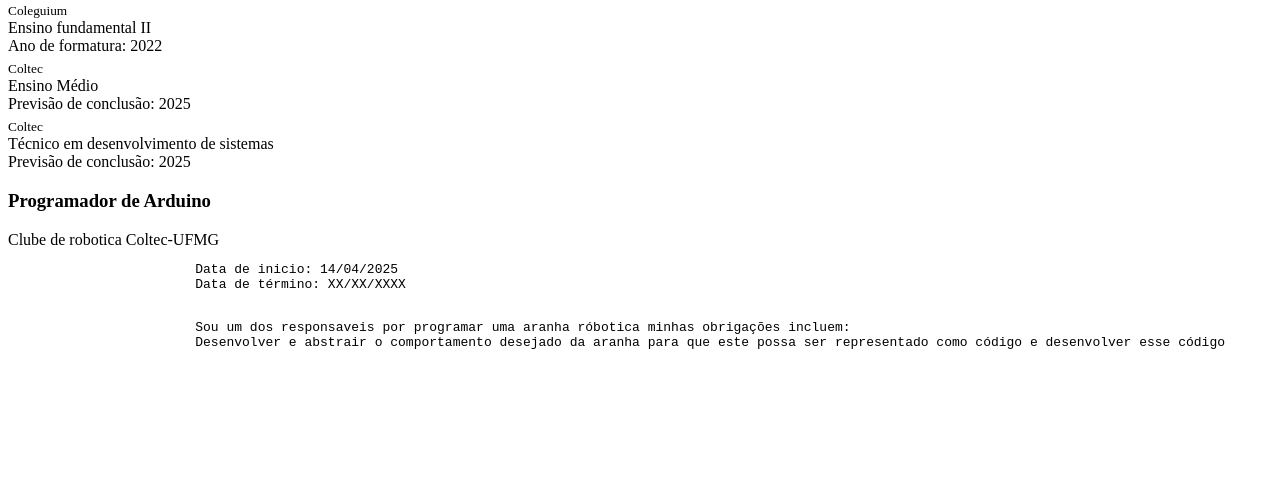
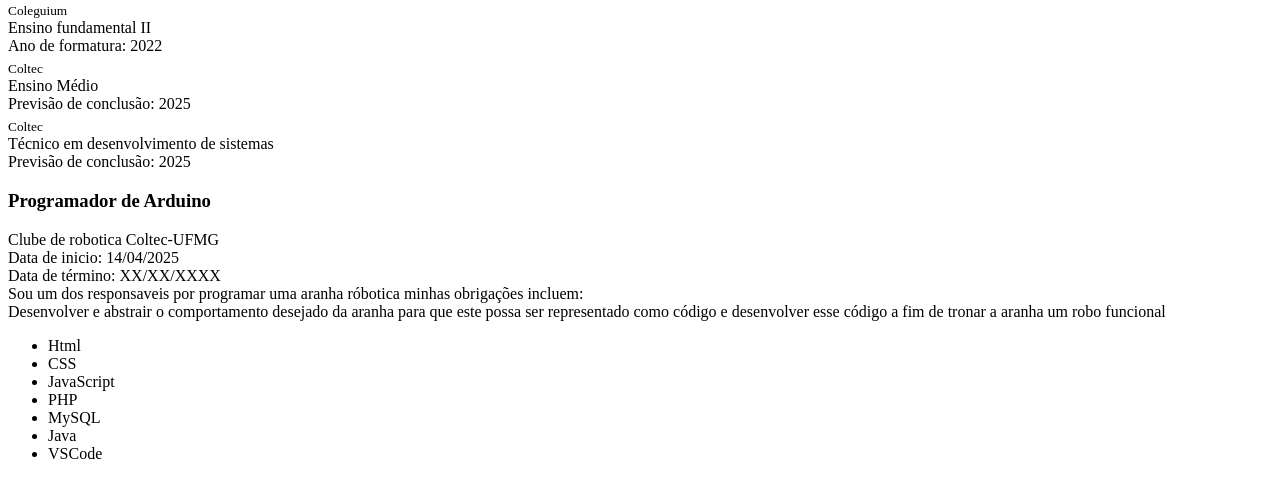
Before and after one commit to DaviAfonsoDiasDaSilva/Curriculo-VITTAE, a plain HTML site: page index.html in a window 1280 px wide. Shown: the part 175-672 px from the top of the page. Drawn offline with Linux system fonts and the light colour scheme.

Commit message:
Mais Um Pouco

```diff
--- a/index.html
+++ b/index.html
@@ -50,20 +50,30 @@
                 <div class="NomeEmpresa">Clube de robotica Coltec-UFMG</div>
 
                 <div class="Periodo">
-                    <pre>
-                        Data de inicio: 14/04/2025
-                        Data de término: XX/XX/XXXX
-                    </pre>
+                    Data de inicio: 14/04/2025 <br>
+                    Data de término: XX/XX/XXXX<br>
                 </div>
 
                 <div class="Responsabilidades">
-                    <pre>
-                        Sou um dos responsaveis por programar uma aranha róbotica minhas obrigações incluem:
-                        Desenvolver e abstrair o comportamento desejado da aranha para que este possa ser representado como código e desenvolver esse código
-                    </pre>
+                    Sou um dos responsaveis por programar uma
+                    aranha róbotica minhas obrigações incluem:<br>
+                    Desenvolver e abstrair o comportamento
+                    desejado da aranha para que este possa ser
+                    representado como código e desenvolver esse
+                    código a fim de tronar a aranha um robo funcional
                 </div>
-
             </div>
+        </div>
+        <div class="Habilidades_Tecnicas">
+            <ul class="Minhas_Habilidades">
+                <li>Html</li>
+                <li>CSS</li>
+                <li>JavaScript</li>
+                <li>PHP</li>
+                <li>MySQL</li>
+                <li>Java</li>
+                <li>VSCode</li>
+            </ul>
         </div>
     </div>
 </body>
```
